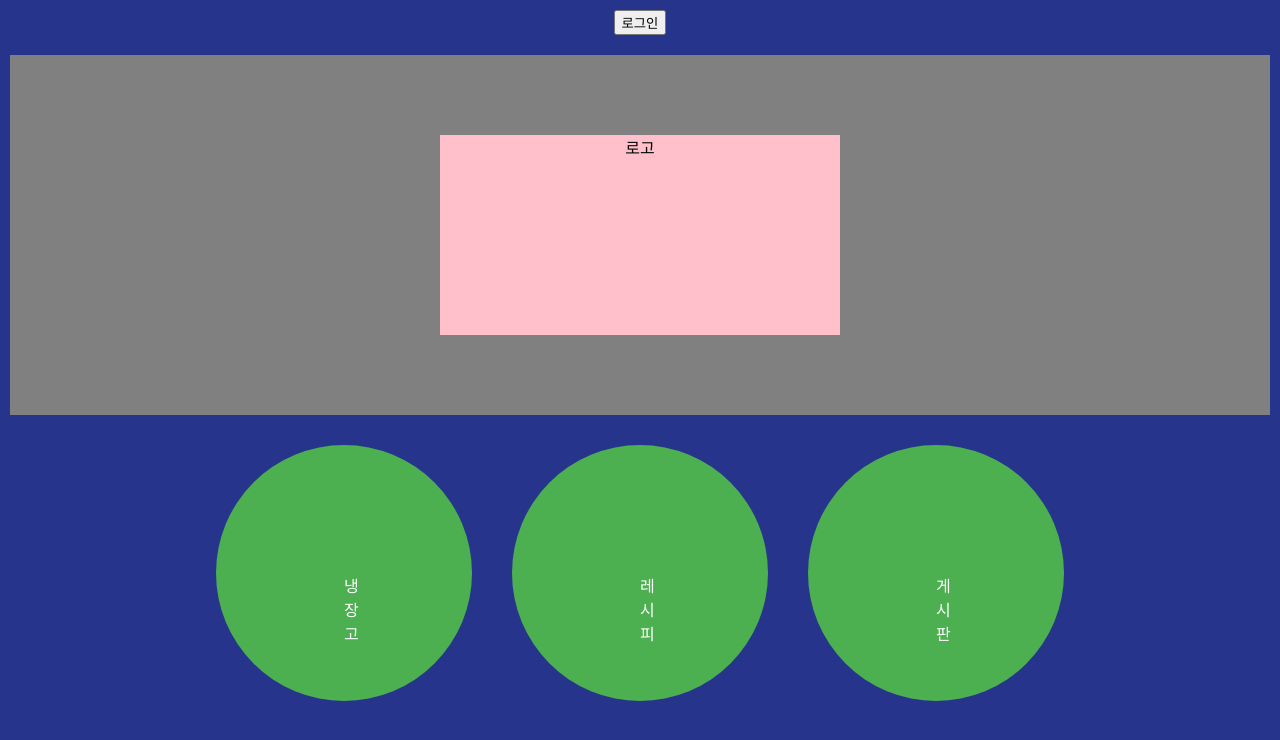
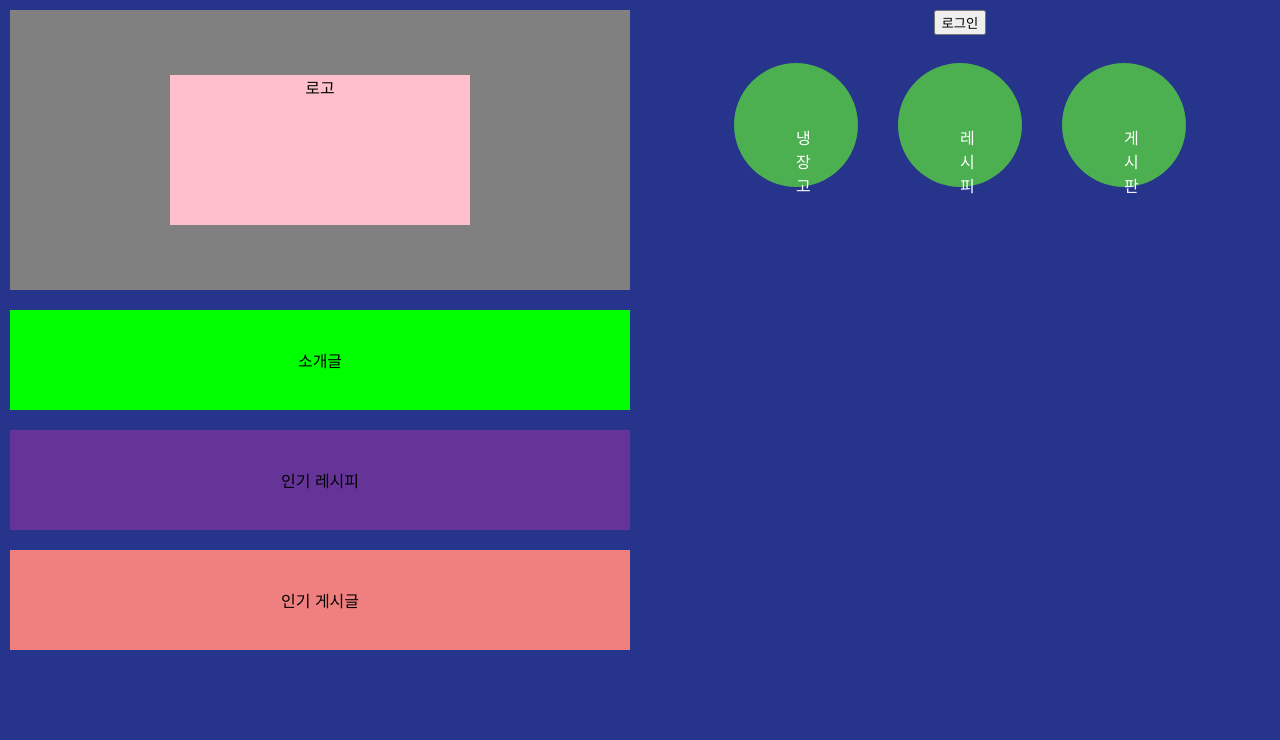
Before and after one commit to Dumbaya/Capstone, a React (Create React App) app: page / in a window 1280 px wide. Shown: the top 740 px of the page. Built offline with nearby package versions, Linux system fonts and the light colour scheme.

Commit message:
홈화면 컴포넌트 2개

```diff
--- a/package.json
+++ b/package.json
@@ -17,6 +17,8 @@
     "mysql": "^2.18.1",
     "mysql2": "^3.2.4",
     "nodemon": "^2.0.22",
+    "passport": "^0.6.0",
+    "passport-google-oauth20": "^2.0.0",
     "promise": "^8.3.0",
     "react": "^18.2.0",
     "react-dom": "^18.2.0",
--- a/server.js
+++ b/server.js
@@ -2,6 +2,8 @@ const express = require('express');
 const session = require('express-session');
 const mysql = require('mysql2/promise');
 const cors = require('cors');
+const GoogleStrategy = require('passport-google-oauth20').Strategy;
+const passport = require('passport');
 
 const app = express();
 app.use(express.json());
--- a/src/App.js
+++ b/src/App.js
@@ -10,6 +10,8 @@ import BoardWriteForm from "./pages/Board/BoardWriteForm";
 import LoginForm from "./pages/Login/LoginForm";
 import SignupForm from "./pages/Login/SignupForm";
 import Test from "./pages/test/test";
+import Left from "./pages/HomeComponent/LeftComponent"
+import Right from "./pages/HomeComponent/RightComponent"
 
 
 function App() {
@@ -24,6 +26,8 @@ function App() {
         <Route path="/Login/LoginForm" element={<LoginForm />} />
         <Route path="/Login/SignupForm" element={<SignupForm />} />
         <Route path="/Test" element={<Test />} />
+        <Route path="/HomeComponent/left" element={<Left />} />
+        <Route path="/HomeComponent/right" element={<Right />} />
       </Routes>
     </div>
   );
--- a/src/css/Home.css
+++ b/src/css/Home.css
@@ -1,53 +1,11 @@
-.Home {
+.container {
     display: flex;
-    flex-wrap: wrap;
-    text-align: center;
-    height: 100vh;
-    flex-direction: column;
-    min-width: 320px;
   }
 
-  .Home > div {
-    display: flex;
-    margin: 10px;
-    justify-content: center;
-    align-items: center;
-    min-width: 320px;
+  .leftComponent {
+    flex: 1;
   }
 
-  .main {
-    background-color: gray;
-    height: 45%;
+  .rightComponent {
+    flex: 1;
   }
-
-  .main-img {
-    background-color: pink;
-    height: 100%;
-    width: 100%;
-    max-width: 400px;
-    max-height: 200px;
-  }
-
-  .btns {
-    display: flex;
-    flex-wrap: wrap;
-    justify-content: center;
-    align-items: center;
-  }
-
-  .btn {
-    max-width: 100px;
-    max-height: 100px;
-    margin: 20px;
-    padding: 10%;
-    background-color: #4caf50;
-    color: white;
-    border: none;
-    border-radius: 50%;
-    cursor: pointer;
-    font-size: 16px;
-  }
-
-  .btn:hover {
-    background-color: #3e8e41;
-  }
--- /dev/null
+++ b/src/css/HomeleftComponent.css
@@ -0,0 +1,57 @@
+.Home {
+    display: flex;
+    flex-wrap: wrap;
+    text-align: center;
+    height: 100vh;
+    flex-direction: column;
+    min-width: 320px;
+  }
+
+  .Home > div {
+    display: flex;
+    margin: 10px;
+    justify-content: center;
+    align-items: center;
+    min-width: 320px;
+  }
+
+  .main {
+    background-color: gray;
+    height: 35%;
+  }
+
+  .main-img {
+    background-color: pink;
+    height: 100%;
+    width: 100%;
+    max-width: 300px;
+    max-height: 150px;
+  }
+
+  .main-introduce{
+    background-color: lime;
+    height:100px;
+    justify-content: center;
+    align-items: center;
+  }
+
+  .main-refri{
+    background-color: rgb(101, 122, 190);
+    height:100px;
+    justify-content: center;
+    align-items: center;
+  }
+
+  .main-recipe{
+    background-color: rebeccapurple;
+    height:100px;
+    justify-content: center;
+    align-items: center;
+  }
+
+  .main-board{
+    background-color: lightcoral;
+    height:100px;
+    justify-content: center;
+    align-items: center;
+  }
--- /dev/null
+++ b/src/css/HomerightComponent.css
@@ -0,0 +1,46 @@
+.Home {
+    display: flex;
+    flex-wrap: wrap;
+    text-align: center;
+    height: 100vh;
+    flex-direction: column;
+    min-width: 320px;
+  }
+
+  .Home > div {
+    display: flex;
+    margin: 10px;
+    justify-content: center;
+    align-items: center;
+    min-width: 320px;
+  }
+
+  .MainButtons {
+    display: flex;
+    margin: 10px;
+    justify-content: center;
+    align-items: center;
+    min-width: 320px;
+  }
+
+  .LoginButton{
+    align-items: right;
+    float: right;
+  }
+
+  .btn {
+    max-width: 100px;
+    max-height: 100px;
+    margin: 20px;
+    padding: 10%;
+    background-color: #4caf50;
+    color: white;
+    border: none;
+    border-radius: 50%;
+    cursor: pointer;
+    font-size: 16px;
+  }
+
+  .btn:hover {
+    background-color: #3e8e41;
+  }
--- /dev/null
+++ b/src/pages/HomeComponent/LeftComponent.js
@@ -0,0 +1,28 @@
+import React from "react";
+import "../../css/HomeleftComponent.css";
+
+function LeftComponent() {
+    const loginState = sessionStorage.getItem('loginState');
+
+    return (
+        <div className="Home">
+            <div className="main">
+                <div className="main-img">
+                    로고
+                </div>
+            </div>
+            { !loginState
+                ? <div className="main-introduce">소개글</div>
+                : <div className="main-refri">냉장고 간단한 정보</div>
+            }
+            <div className="main-recipe">
+                인기 레시피
+            </div>
+            <div className="main-board">
+                인기 게시글
+            </div>
+        </div>
+    )
+}
+
+export default LeftComponent;
--- /dev/null
+++ b/src/pages/HomeComponent/RightComponent.js
@@ -0,0 +1,46 @@
+import React from "react";
+import {Routes, Route, useNavigate} from "react-router-dom";
+import "../../css/HomerightComponent.css";
+
+import ListForm from "../List/ListForm";
+import Recipe from "../Recipe/RecipeForm";
+import Board from "../Board/BoardForm";
+import LoginForm from "../Login/LoginForm";
+
+function RightComponent() {
+    const loginState = sessionStorage.getItem('loginState');
+    //const username = sessionStorage.getItem('username');
+    const navigate=useNavigate();
+
+    function handleButtonClick(path){
+        navigate(path);
+    }
+
+    const handleLogout = () =>{
+        sessionStorage.clear();
+        alert("로그아웃 되었습니다.");
+        window.location.href = 'http://localhost:3000/';
+    }
+
+    return (
+        <div className="Home">
+            <div>
+                { !loginState ? <button className="LoginButton" onClick={() => handleButtonClick("../Login/LoginForm")}>로그인</button>
+                : <button className="LoginButton" onClick={handleLogout}>로그아웃</button> }
+            </div>
+            <div className="MainButtons">
+                <button className="btn" onClick={() => handleButtonClick("../List/ListForm")}>냉장고</button>
+                <button className="btn" onClick={() => handleButtonClick("../Recipe/RecipeForm")}>레시피</button>
+                <button className="btn" onClick={() => handleButtonClick("../Board/BoardForm")}>게시판</button>
+                <Routes>
+                    <Route path="../Login/LoginForm" element={<LoginForm />}></Route>
+                    <Route path="../Recipe/RecipeForm" element={<Recipe />}></Route>
+                    <Route path="../Board/BoardForm" element={<Board />}></Route>
+                    <Route path="../List/ListForm" element={<ListForm />}></Route>
+                </Routes>
+            </div>
+        </div>
+    )
+}
+
+export default RightComponent;
--- a/src/pages/Homeform.js
+++ b/src/pages/Homeform.js
@@ -1,66 +1,20 @@
 import React from "react";
-import {Routes, Route, useNavigate} from "react-router-dom";
 import "../css/Home.css";
 
-import ListForm from "./List/ListForm";
-import Recipe from "./Recipe/RecipeForm";
-import Board from "./Board/BoardForm";
-import LoginForm from "./Login/LoginForm";
+import Componentleft from './HomeComponent/LeftComponent';
+import Componentright from './HomeComponent/RightComponent';
 
 function Home() {
-    const loginState = sessionStorage.getItem('loginState');
-    const username = sessionStorage.getItem('username');
-    const navigate=useNavigate();
-
-    function handleButtonClick(path){
-        navigate(path);
-    }
-
-    const handleLogout = () =>{
-        sessionStorage.clear();
-        alert("로그아웃 되었습니다.");
-        window.location.href = 'http://localhost:3000/';
-    }
-
     return (
-        <div className="Home">
-            <div>
-                { !loginState || !username ? <button onClick={() => handleButtonClick("/Login/LoginForm")}>로그인</button>
-                : <button onClick={handleLogout}>로그아웃</button> }
+       <div className="container">
+            <div className="leftComponent">
+                <Componentleft />
             </div>
-            <div className="main">
-                <div className="main-img">
-                    로고
-                </div>
+            <div className="rightComponent">
+                <Componentright />
             </div>
-            <nav>
-                <button className="btn" onClick={() => handleButtonClick("/List/ListForm")}>냉장고</button>
-                <button className="btn" onClick={() => handleButtonClick("/Recipe/RecipeForm")}>레시피</button>
-                <button className="btn" onClick={() => handleButtonClick("/Board/BoardForm")}>게시판</button>
-            </nav>
-            <Routes>
-                <Route path="/Login/LoginForm" element={<LoginForm />}></Route>
-                <Route path="/Recipe/RecipeForm" element={<Recipe />}></Route>
-                <Route path="/Board/BoardForm" element={<Board />}></Route>
-                <Route path="/List/ListForm" element={<ListForm />}></Route>
-            </Routes>
-        </div>
+       </div>
     )
 }
 
-/*function Btns() {
-
-    function test() {
-        console.log("테스트용");
-    }
-
-    return (
-        <div className="btns">
-            <button className="btn" onClick={test}>로그인, 냉장고</button>
-            <button className="btn">레시피</button>
-            <button className="btn">게시판</button>
-        </div>
-    );
-}*/
-
 export default Home;
--- a/src/pages/Login/LoginForm.js
+++ b/src/pages/Login/LoginForm.js
@@ -1,7 +1,7 @@
-import React, { useState } from 'react';
+import React, { useState} from 'react';
 import axios from 'axios';
 import {Routes, Route, useNavigate} from "react-router-dom";
-import { GoogleLogin } from 'react-google-login';
+import { GoogleLogin} from 'react-google-login';
 
 import SignupForm from "./SignupForm";
 
@@ -13,6 +13,11 @@ const Login = () => {
   const responseGoogle = (response) => {
     console.log(response);
     setAccessToken(response.accessToken);
+    if(response.accessToken){
+      sessionStorage.setItem('loginState', true);
+      window.location.href = 'http://localhost:3000/';
+      alert('성공');
+    }
   }
 
   const navigate=useNavigate();
@@ -60,7 +65,7 @@ const Login = () => {
         <Routes>
             <Route path="/Login/SignupForm" element={<SignupForm />}></Route>
         </Routes>
-          {accessToken ? (
+        {accessToken ? (
           <p>로그인 성공!</p>
           ) : (
           <GoogleLogin
```
Also changed, not shown: 1 other file (tests, documents, lock files or other folders).
